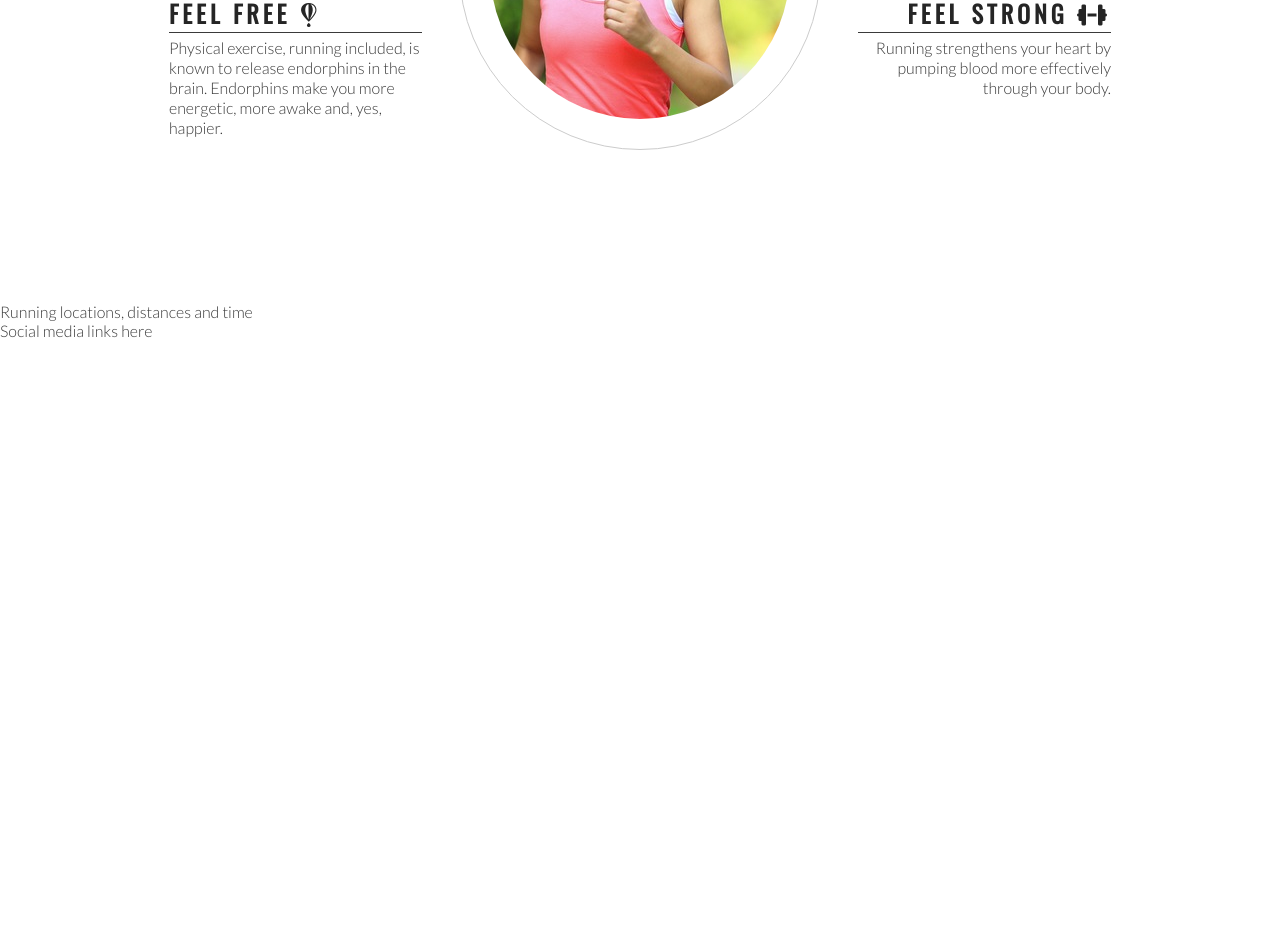
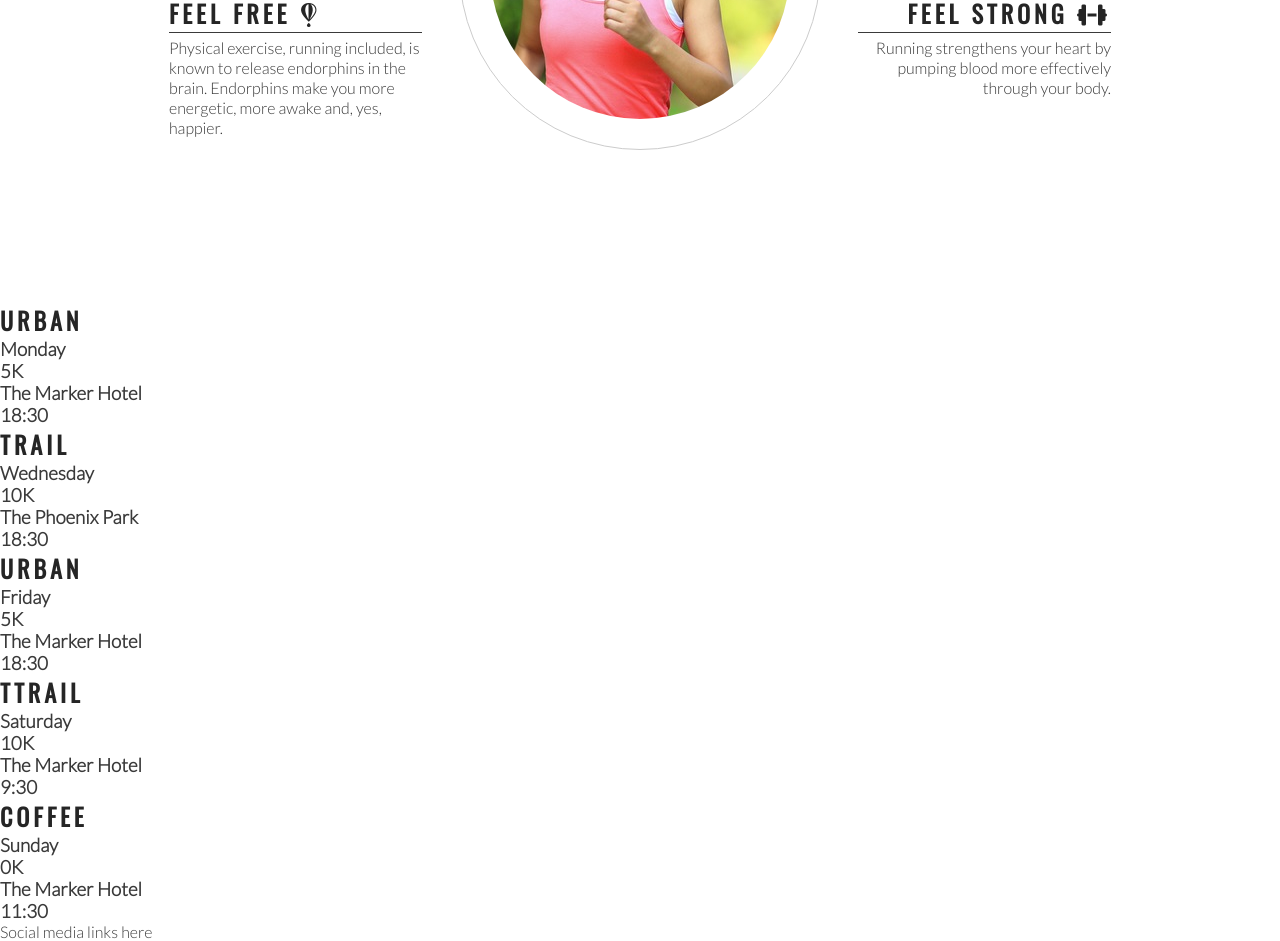
Before and after one commit to AngelicaGuimaraes/love-running, a plain HTML site: page index.html in a window 1280 px wide. Shown: the part 993-1934 px from the top of the page. Before the commit the page ends 1333 px from the top, so only its background shows below. Drawn offline with nearby package versions, Linux system fonts and the light colour scheme.

Commit message:
Add meetup times main structure

```diff
--- a/index.html
+++ b/index.html
@@ -77,7 +77,46 @@
     </section>
 
     <section>
-        Running locations, distances and time
+        <div>
+            <h2>Urban</h2>
+            <h3>Monday</h3>
+            <h3>5K</h3>
+            <h3>The Marker Hotel</h3>
+            <h3>18:30</h3>
+        </div>
+
+        <div>
+            <h2>Trail</h2>
+            <h3>Wednesday</h3>
+            <h3>10K</h3>
+            <h3>The Phoenix Park</h3>
+            <h3>18:30</h3>
+        </div>
+
+        <div>
+            <h2>Urban</h2>
+            <h3>Friday</h3>
+            <h3>5K</h3>
+            <h3>The Marker Hotel</h3>
+            <h3>18:30</h3>
+        </div>
+
+        <div>
+            <h2>Ttrail</h2>
+            <h3>Saturday</h3>
+            <h3>10K</h3>
+            <h3>The Marker Hotel</h3>
+            <h3>9:30</h3>
+        </div>
+
+        <div>
+            <h2>Coffee</h2>
+            <h3>Sunday</h3>
+            <h3>0K</h3>
+            <h3>The Marker Hotel</h3>
+            <h3>11:30</h3>
+        </div>
+
     </section>
     <footer>
         Social media links here
```
